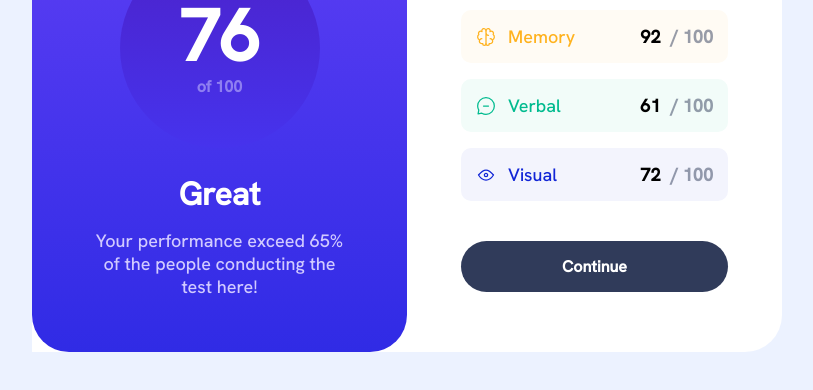
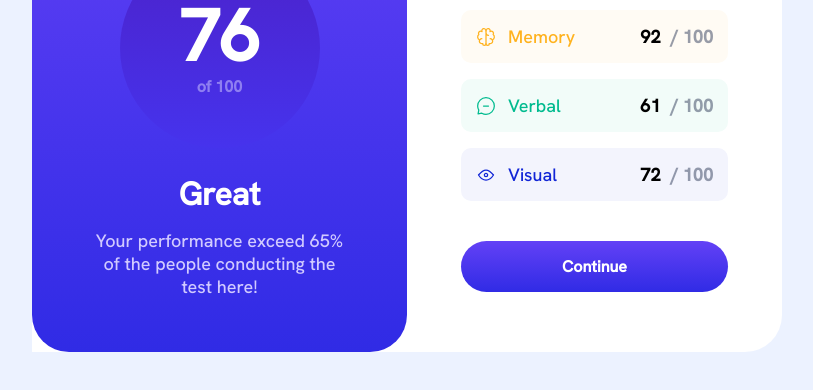
Before and after one commit to newNASA/results-summary-component-main, a plain HTML site: page index.html in a window 1280 px wide. In both pictures the pointer is over the link "Continue". Shown: the part 302-692 px from the top of the page, without its empty margins (233-1046 px from the left). Drawn offline with Linux system fonts and the light colour scheme.

Commit message:
ended project

```diff
--- a/style.css
+++ b/style.css
@@ -118,7 +118,7 @@ li {
     align-items: center;
 }
 
-.summary__elements {
+.summary__elements{
     margin-bottom: 40px;
 }
 
@@ -189,5 +189,8 @@ li {
     font-weight: 600;
     border: transparent;
     border-radius: 50pc;
-    transition: 1s;
 }
+
+.con-button:hover{
+    background: var(--left-gradient-bg);
+}
```
